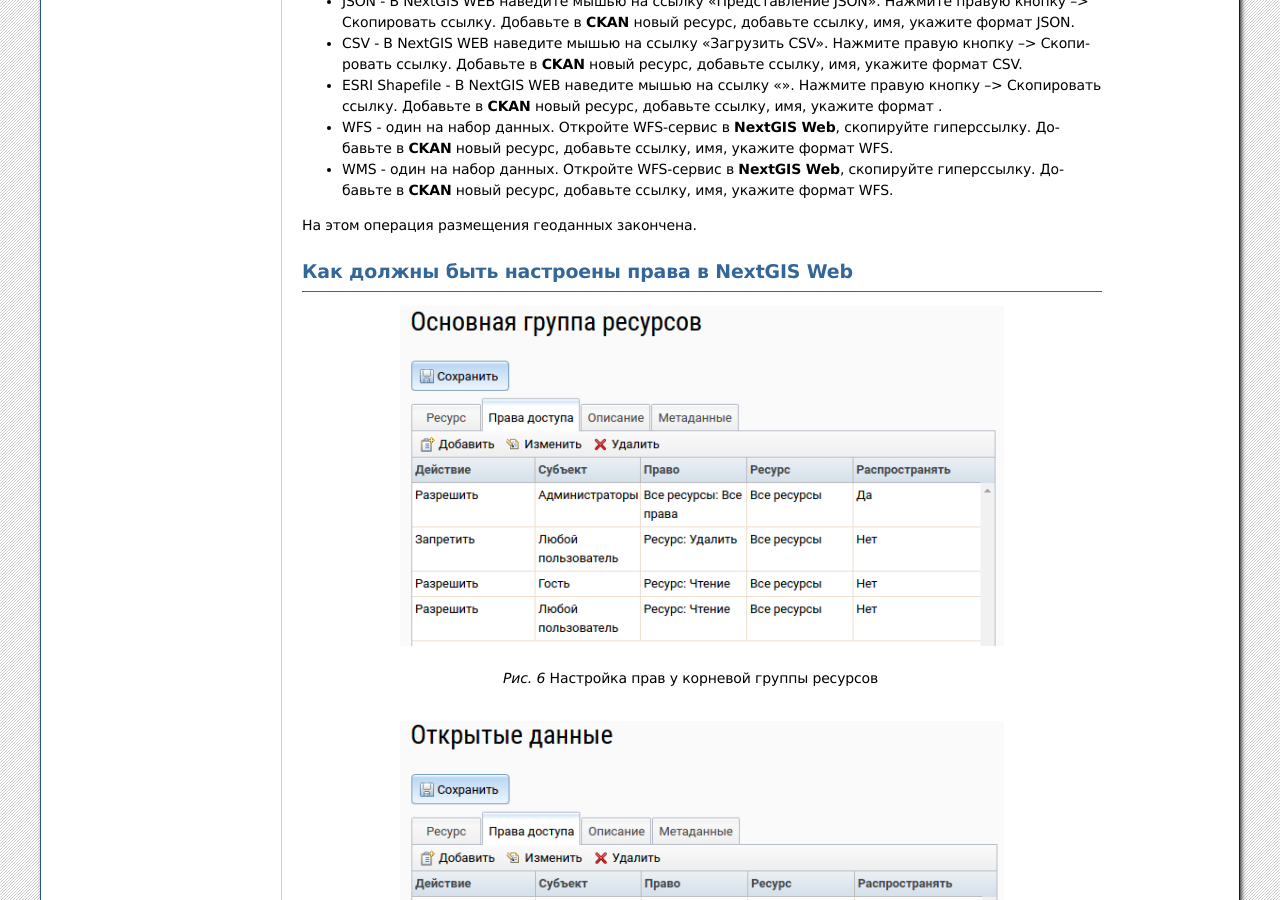
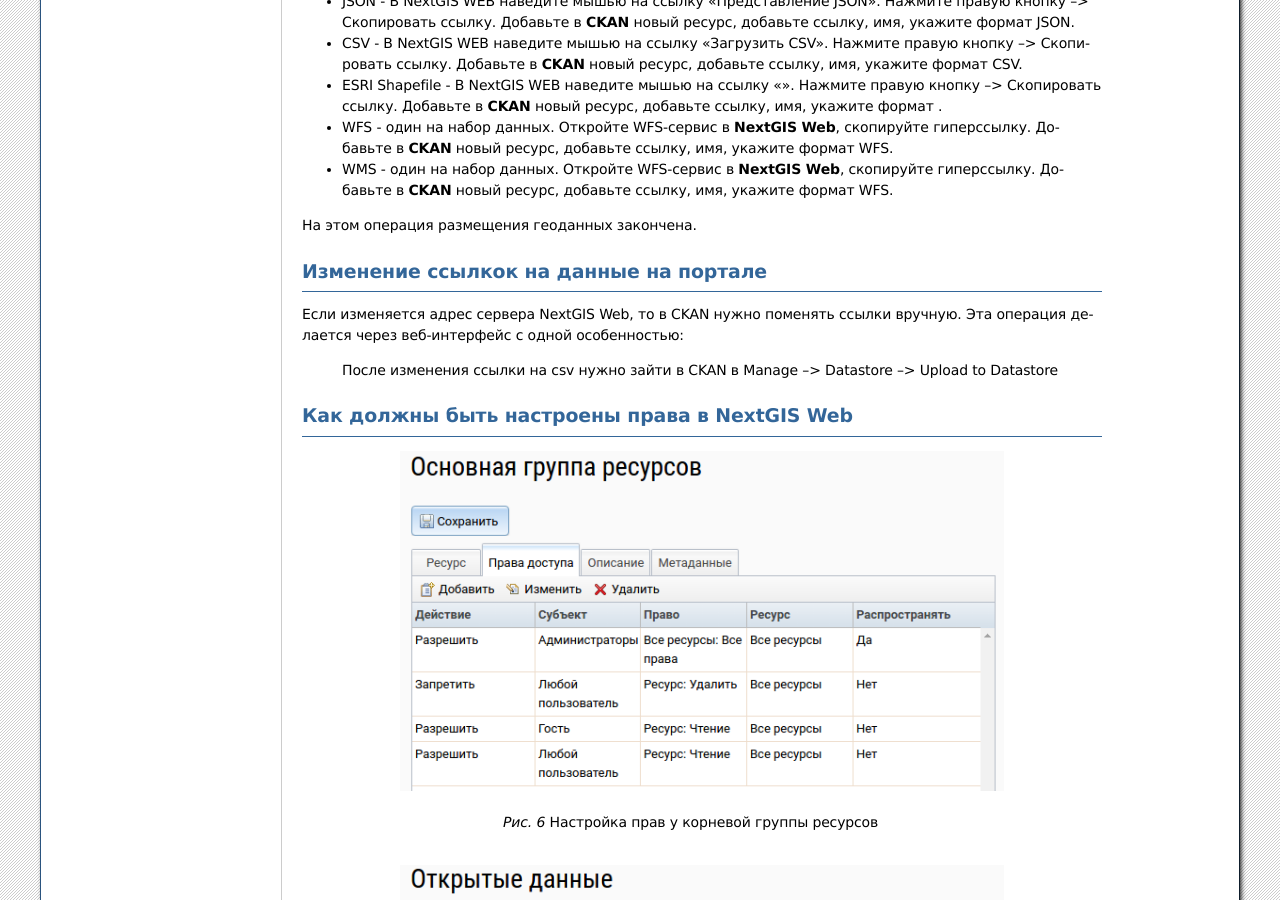
Before and after one commit to nextgis/docs_ogportal, a Sphinx documentation site: the page built from source/editor.rst, in a window 1280 px wide and 900 px high, scrolled down 8068 px. Built offline with Sphinx 7.4.7, drawn with Linux system fonts in a browser that asks for light colours; formulas are drawn with MathJax 3; some of the changed text lies outside the part shown.

Commit message:
осле изменения ссылки на csv нужно зайти в CKAN в Manage --> Datastore --> Upload to Datastore

```diff
--- a/source/editor.rst
+++ b/source/editor.rst
@@ -247,6 +247,13 @@
 
 На этом операция размещения геоданных закончена.
 
+Изменение ссылкок на данные на портале
+-------------------------------------------------
+
+Если изменяется адрес сервера NextGIS Web, то в CKAN нужно поменять ссылки вручную. Эта операция делается через веб-интерфейс с одной особенностью:
+
+   После изменения ссылки на csv нужно зайти в CKAN в Manage --> Datastore --> Upload to Datastore
+
 
 Как должны быть настроены права в :program:`NextGIS Web`
 --------------------------------------------------------
```
